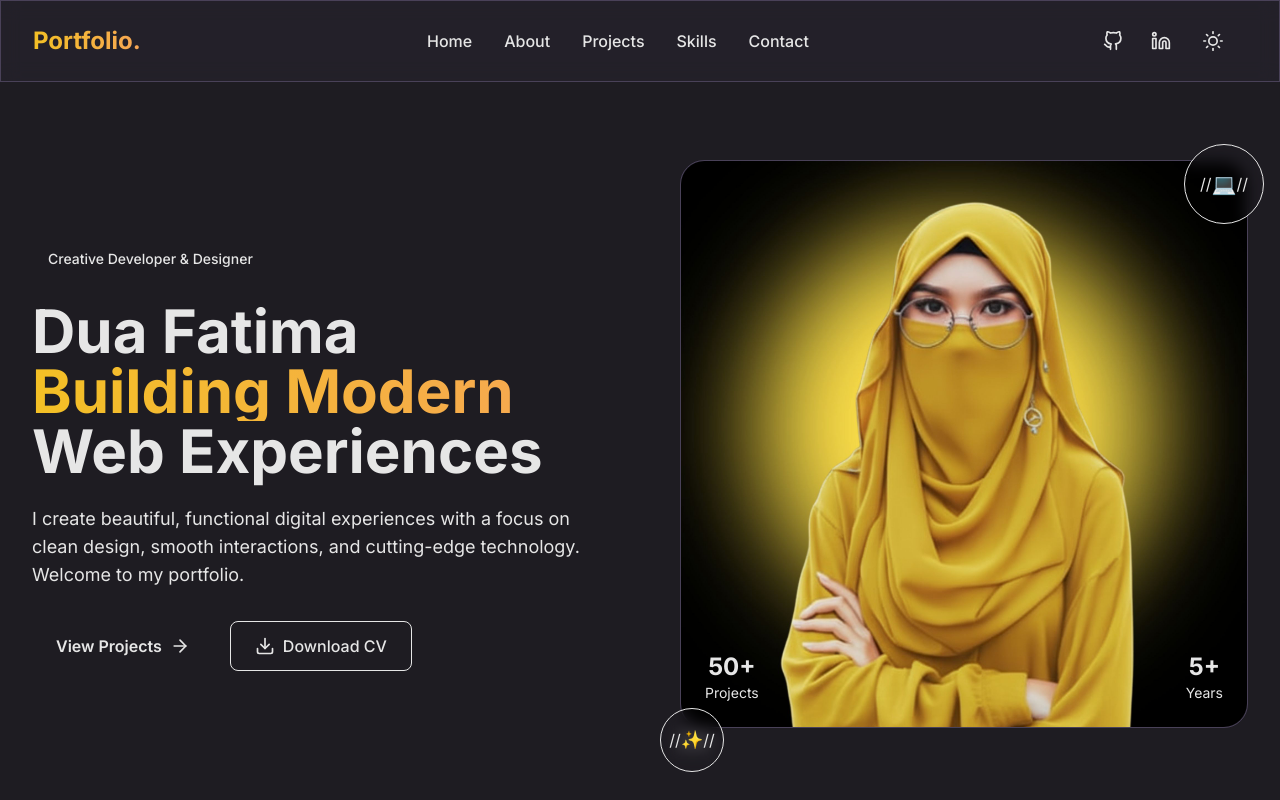
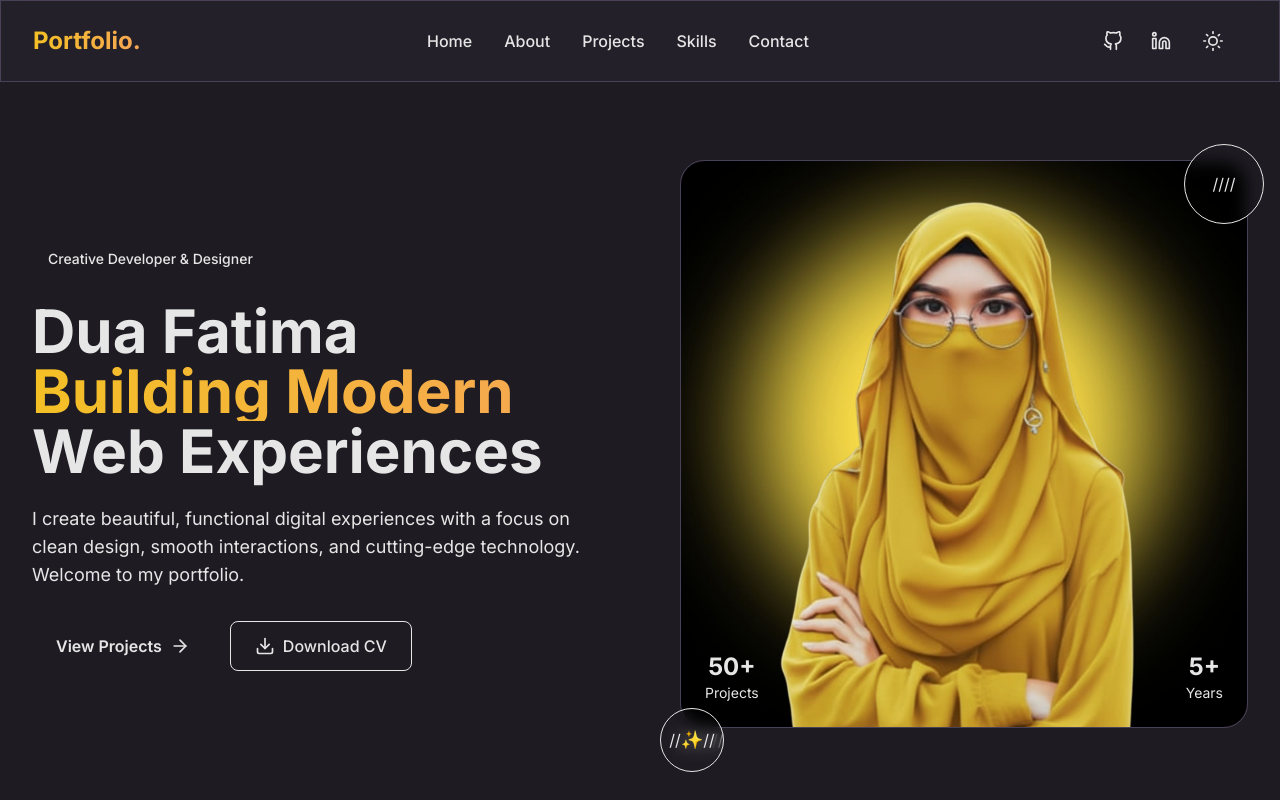
Before and after one commit to duadeveloper34-hue/Dua_Fatima_Portfolio, a Next.js app: page / in a window 1280 px wide. Shown: the top 800 px of the page. Built offline with nearby package versions, Linux system fonts and the light colour scheme.

Commit message:
Refactor Hero component structure and styling

```diff
--- a/app/components/Hero.js
+++ b/app/components/Hero.js
@@ -98,12 +98,12 @@ export default function Hero() {
 
               {/* Floating Elements */}
               // <div className="absolute -top-4 -right-4 w-20 h-20 rounded-full bg-primary/10 border border-primary/30 backdrop-blur-sm flex items-center justify-center group-hover:scale-110 transition-transform duration-500">
-              //   <span className="text-xl font-bold text-primary">💻</span>
+              //   <span className="text-xl font-bold text-primary"></span>
               // </div>
               // <div className="absolute -bottom-5 -left-5 w-16 h-16 rounded-full bg-accent/10 border border-accent/30 backdrop-blur-sm flex items-center justify-center group-hover:scale-110 transition-transform duration-500">
               //   <span className="text-lg font-bold text-accent">✨</span>
               // </div>
-            </div>
+            // </div>
           </div>
         </div>
       </div>
```
